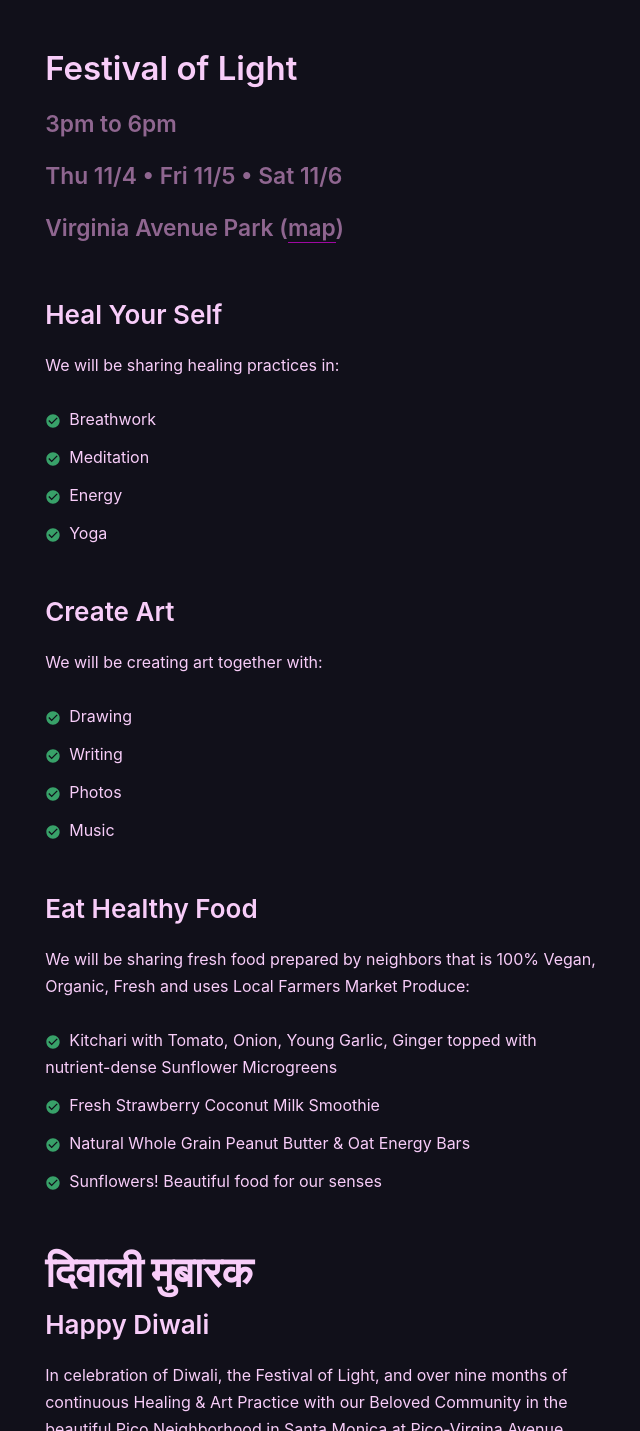
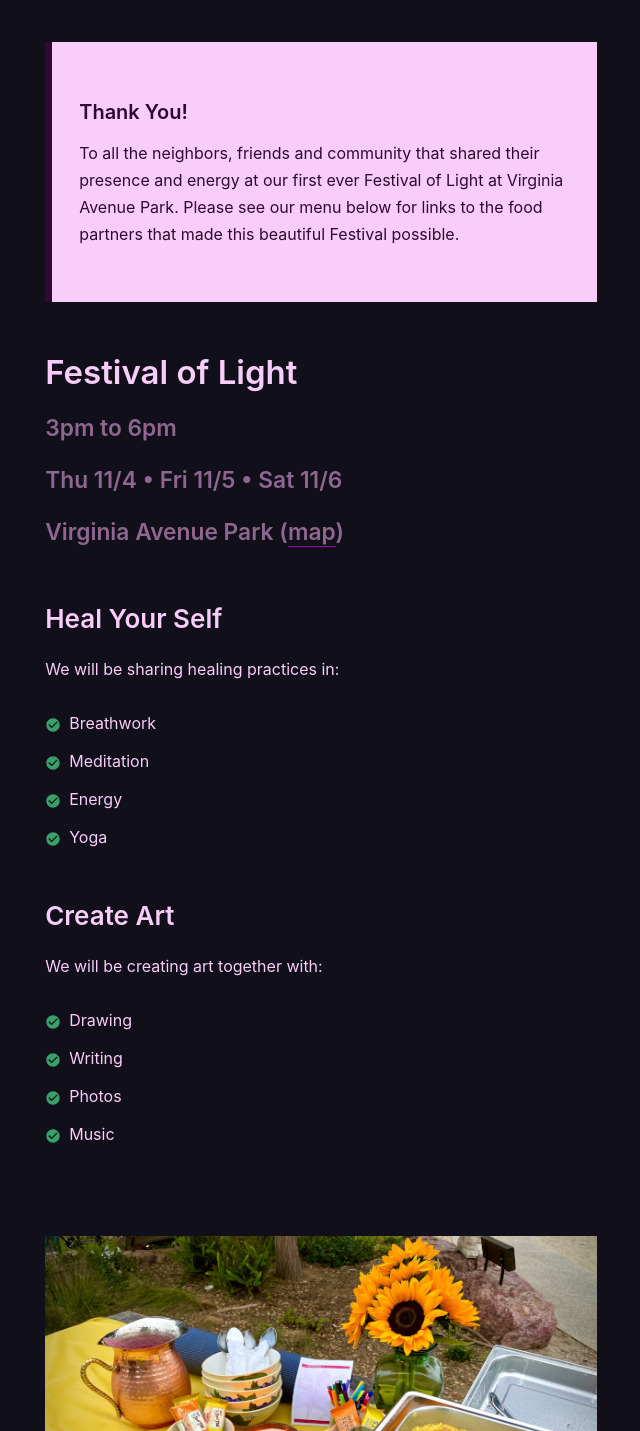
Before and after one commit to natarajgcb/natarajg, a Next.js app: page /festivaloflight in a window 1280 px wide. Shown: the part 939-2370 px from the top of the page, without its empty margins (319-959 px from the left). Built offline with nearby package versions, Linux system fonts and the light colour scheme.

Commit message:
Adding note of thanks and links to beautiful partner vendors

```diff
--- a/pages/festivaloflight.js
+++ b/pages/festivaloflight.js
@@ -4,11 +4,12 @@ import {
   List, ListItem, ListIcon, UnorderedList
 } from '@chakra-ui/react'
 import { MNGButton } from '../components/MNGButton'
-import { MNGPage } from '../components/MNGLayout'
+import { MNGPage, MNGNote } from '../components/MNGLayout'
 import {
   MNGTitle,
   MNGH1,
   MNGH2,
+  MNGH3,
   MNGBody,
   MNGCalloutP,
   MNGHindiHeading,
@@ -41,6 +42,15 @@ export default function FestivalOfLight() {
         src="/img/MNGFestivalOfLight.jpg"
         alt="Photograph of Master Nataraj G Preparing for Festival of Light"
         title="Photograph of Master Nataraj G Preparing for Festival of Light" />
+
+      <MNGNote mt="mngr.44">
+        <MNGH3>
+          Thank You!
+        </MNGH3>
+        <MNGBody>
+          To all the neighbors, friends and community that shared their presence and energy at our first ever Festival of Light at Virginia Avenue Park. Please see our menu below for links to the food partners that made this beautiful Festival possible.
+        </MNGBody>
+      </MNGNote>
 
       <MNGH1 mt="mngr.44">
         Festival of Light
@@ -102,35 +112,55 @@ export default function FestivalOfLight() {
         </ListItem>
       </List>
 
+      <Center mt="mngr.88">
+        <Image src="/img/MNGFestivalOfLightFood.jpg" w="100%"
+          alt="Food at Master Nataraj G Festival of Light"
+          title="Food at Master Nataraj G Festival of Light" />
+      </Center>
+
       <MNGH2>
         Eat Healthy Food
       </MNGH2>
       <MNGBody>
-        We will be sharing fresh food prepared by neighbors that is 100% Vegan, Organic, Fresh and uses Local Farmers Market Produce:
+        We will be sharing fresh food prepared by neighbors that is 100% Vegan, Organic, Fresh and uses Local Farmers Market Produce. Our menu with sources, listed below. Please visit the listed vendors at the Pico Virginia Farmers Market on Saturdays and the Mar Vista Farmers Market on Sundays.
       </MNGBody>
       <List spacing={2}>
         <ListItem>
-          <ListIcon as={MdCheckCircle} color="green.500" />
-          Kitchari with Tomato, Onion, Young Garlic, Ginger topped with nutrient-dense Sunflower Microgreens
+          <MNGH3><ListIcon as={MdCheckCircle} color="green.500" />
+            Kitchari</MNGH3>
+          <MNGBody>
+            <em>Kitchari is a foundational food in Ayurveda, the ancient natural medicine tradition of India. Kitchari is a plant-based complete protein that is very easy to digest and naturally cleanses the entire digestive system, leaving you feeling warm, nourished, balanced and calm. For more on the ingredients and health benefits of Kitchari, please <a href="https://www.banyanbotanicals.com/info/blog-the-banyan-insight/details/what-is-kitchari-why-we-eat-it-for-cleansing/" target="_blank" rel="noreferrer">see an article from our partners at Banyan Botanicals</a>.</em>
+          </MNGBody>
+          <MNGBody>
+            Our Kitchari is prepared with <strong>Yellow Mung Beans</strong> and <strong>Kitchari Spices</strong> from <a href="https://www.banyanbotanicals.com/kitchari-kit/" target="_blank" rel="noreferrer">Banyan Botanicals</a>, <strong>Long Grain Basmati Rice</strong> from <a href="https://goo.gl/maps/nH4pP3W156DdgtTx7" target="_blank" rel="noreferrer">Indo-Asian Foods</a>, <strong>Tomato</strong> from <a href="http://www.tamaifamilyfarms.com/home.html" target="_blank" rel="noreferrer">Tamai Family Farms in Oxnard</a>, <strong>Onion</strong>, <strong>Young Ginger</strong> and <strong>Garlic</strong> from Chao Family Farms, topped with delicious nutrient-dense Sunflower Microgreens from <a href="https://www.urbangreensdirect.com/" target="_blank" rel="noreferrer">Urban Greens Direct</a>.
+          </MNGBody>
         </ListItem>
         <ListItem>
-          <ListIcon as={MdCheckCircle} color="green.500" />
-          Fresh Strawberry Coconut Milk Smoothie
+          <MNGH3><ListIcon as={MdCheckCircle} color="green.500" />
+            Fresh Strawberry Coconut Milk Smoothie</MNGH3>
+          <MNGBody>
+            with <strong>Fresh Strawberries</strong> from <a href="http://www.tamaifamilyfarms.com/home.html" target="_blank" rel="noreferrer">Tamai Family Farms in Oxnard</a> and fresh-pressed <strong>Coconut Milk</strong> from <a href="https://www.kokomoomilk.com/" target="_blank" rel="noreferrer">KOKOMOO Milk</a>.
+          </MNGBody>
         </ListItem>
         <ListItem>
-          <ListIcon as={MdCheckCircle} color="green.500" />
-          Natural Whole Grain Peanut Butter &amp; Oat Energy Bars
+          <MNGH3><ListIcon as={MdCheckCircle} color="green.500" />
+            Natural Whole Grain Peanut Butter &amp; Oat Energy Bars</MNGH3>
+          <MNGBody>
+            with <strong>Honey</strong> and <strong>Banana</strong> from <a href="https://www.bobsredmill.com/peanut-butter-banana-and-oats-bars-12-pack.html" target="_blank" rel="noreferrer">Bob's Red Mill</a>
+          </MNGBody>
         </ListItem>
         <ListItem>
-          <ListIcon as={MdCheckCircle} color="green.500" />
-          Sunflowers! Beautiful food for our senses
+          <MNGH3><ListIcon as={MdCheckCircle} color="green.500" />
+            Sunflowers!</MNGH3>
+          <MNGBody>Beautiful food for our senses, spirits and souls from <a href="https://ccfc.org/farms/mayeda-cut-flower-co/" target="_blank" rel="noreferrer">Mayeda Farms</a> in Oxnard.
+          </MNGBody>
         </ListItem>
       </List>
 
       <MNGHindiTitle hindiText="दिवाली मुबारक" engText="Happy Diwali" left />
 
       <MNGBody>
-        In celebration of Diwali, the Festival of Light, and over nine months of continuous Healing &amp; Art Practice with our Beloved Community in the beautiful Pico Neighborhood in Santa Monica at Pico-Virgina Avenue Park, we are hosting our own Festival of Light in the park!  The festival is free to attend and open to all.
+        In celebration of Diwali, the Festival of Light, and over nine months of continuous Healing &amp; Art Practice with our Beloved Community in the beautiful Pico Neighborhood of Santa Monica at Pico-Virgina Avenue Park, we are hosting a local Festival of Light in the park!  The festival is free to attend and open to all.
         <br/><br/>
         Look forward to seeing you there! Please <a href="mailto:one@natarajg.space?subject=Festival%20of%20Light">let us know</a> if you have any questions, would like to share a Healing or Art activity or help cook and serve food.
         <br/><br/>
```
Also changed, not shown: public/img/MNGFestivalOfLightFood.jpg (added).
